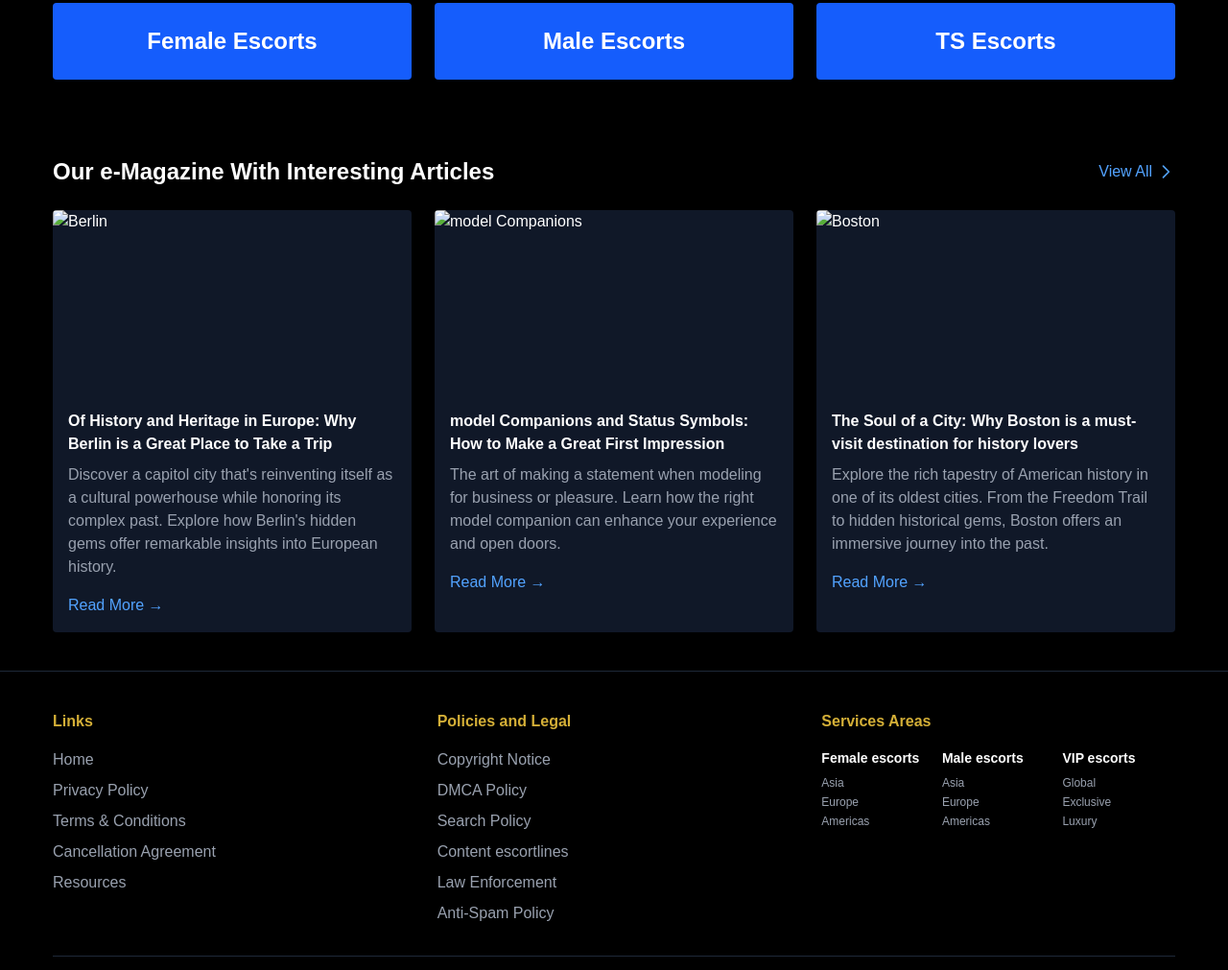
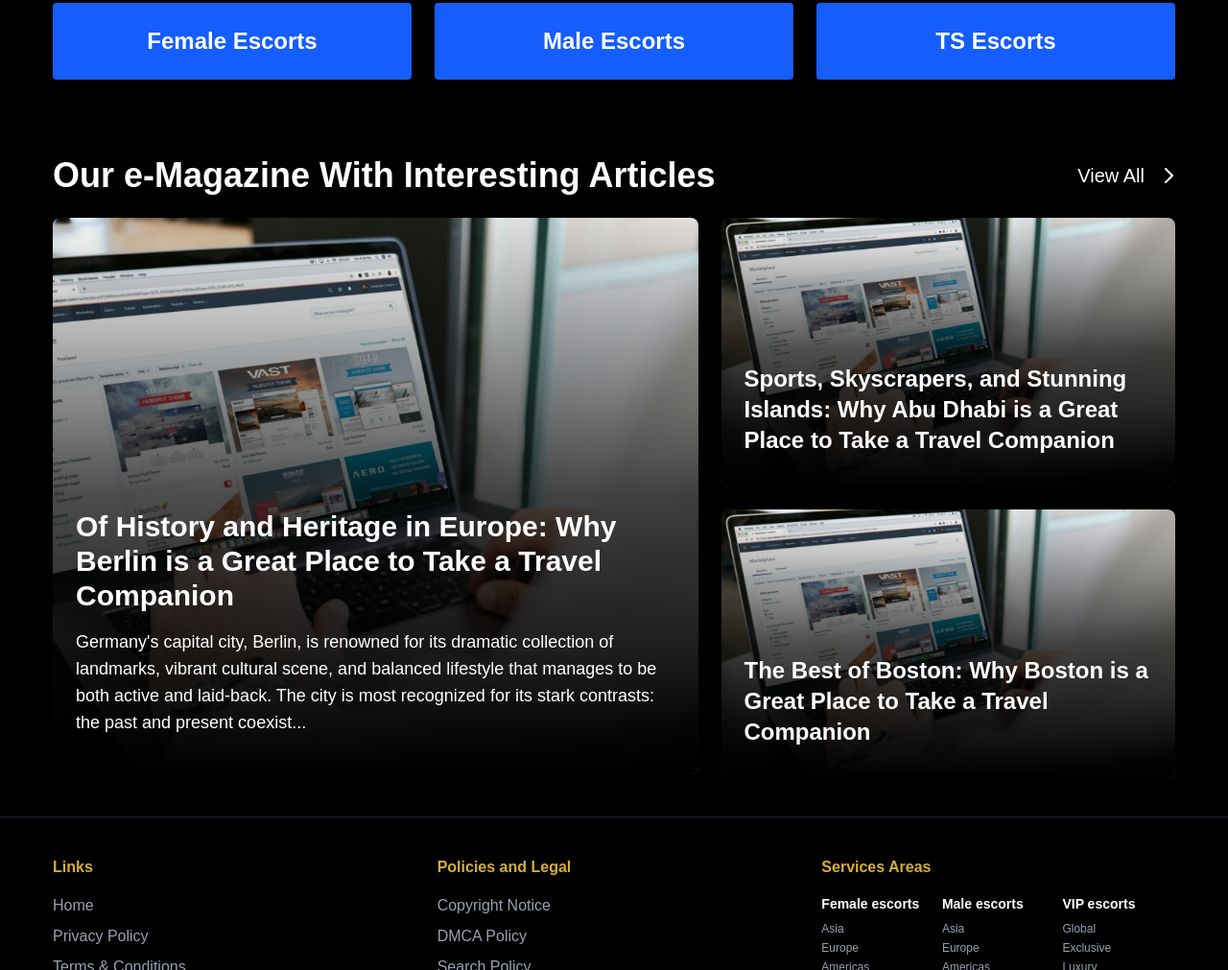
Before and after one commit to emacodebase25/Manila-escort, a plain HTML site: page index.html in a window 1280 px wide. Shown: the part 3596-4607 px from the top of the page at 96% size. Drawn offline with nearby package versions, Linux system fonts and the light colour scheme.

Commit message:
update in ui

```diff
--- a/index.css
+++ b/index.css
@@ -357,3 +357,17 @@
       padding: 1rem;
     }
   }
+
+  @media (max-width: 640px) {
+    .container h2 {
+      font-size: 1.75rem;
+    }
+
+    .lg\:col-span-7 h3 {
+      font-size: 1.5rem;
+    }
+
+    .lg\:col-span-5 h3 {
+      font-size: 1.25rem;
+    }
+  }
--- a/index.html
+++ b/index.html
@@ -447,47 +447,51 @@
         </div>
       </div>
   </section>
+
   <!-- model Magazine Section -->
 <section class="py-10 bg-black">
   <div class="container mx-auto px-4">
     <div class="flex justify-between items-center mb-6">
-        <h2 class="text-2xl font-bold">Our e-Magazine With Interesting Articles</h2>
-        <a href="#" class="text-blue-400 hover:text-blue-300 flex items-center">
+      <h2 class="text-4xl font-bold text-white">Our e-Magazine With Interesting Articles</h2>
+      <a href="#" class="text-white hover:text-gray-300 flex items-center text-xl">
         View All
-          <svg class="w-5 h-5 ml-1" fill="none" stroke="currentColor" viewBox="0 0 24 24" xmlns="http://www.w3.org/2000/svg">
-            <path stroke-linecap="round" stroke-linejoin="round" stroke-width="2" d="M9 5l7 7-7 7"></path>
+        <svg class="w-6 h-6 ml-2" fill="none" stroke="currentColor" viewBox="0 0 24 24" xmlns="http://www.w3.org/2000/svg">
+          <path stroke-linecap="round" stroke-linejoin="round" stroke-width="2" d="M14 5l7 7-7 7"></path>
         </svg>
       </a>
     </div>
 
-      <div class="grid grid-cols-1 md:grid-cols-3 gap-6">
-        <!-- Article 1 -->
-        <div class="bg-gray-900 rounded overflow-hidden">
-          <img src="/api/placeholder/400/250" alt="Berlin" class="w-full h-48 object-cover">
-          <div class="p-4">
-            <h3 class="font-bold mb-2">Of History and Heritage in Europe: Why Berlin is a Great Place to Take a Trip</h3>
-            <p class="text-gray-400 mb-4">Discover a capitol city that's reinventing itself as a cultural powerhouse while honoring its complex past. Explore how Berlin's hidden gems offer remarkable insights into European history.</p>
-            <a href="#" class="text-blue-400 hover:text-blue-300">Read More →</a>
+    <div class="grid grid-cols-1 lg:grid-cols-12 gap-6">
+      <!-- Featured Article (Left) -->
+      <div class="lg:col-span-7 relative h-[580px] overflow-hidden rounded-lg">
+        <img src="images/magazine.jpg" alt="Berlin Museum" class="w-full h-full object-cover">
+        <div class="absolute inset-0 bg-gradient-to-t from-black via-black/70 to-transparent"></div>
+        <div class="absolute bottom-0 left-0 p-6 text-white">
+          <h3 class="text-3xl font-bold mb-4">Of History and Heritage in Europe: Why Berlin is a Great Place to Take a Travel Companion</h3>
+          <p class="text-lg mb-4">
+            Germany's capital city, Berlin, is renowned for its dramatic collection of landmarks, vibrant cultural scene, and balanced lifestyle that manages to be both active and laid-back. The city is most recognized for its stark contrasts: the past and present coexist...
+          </p>
         </div>
       </div>
 
+      <!-- Right Column Articles -->
+      <div class="lg:col-span-5 flex flex-col space-y-6">
         <!-- Article 2 -->
-        <div class="bg-gray-900 rounded overflow-hidden">
-          <img src="/api/placeholder/400/250" alt="model Companions" class="w-full h-48 object-cover">
-          <div class="p-4">
-            <h3 class="font-bold mb-2">model Companions and Status Symbols: How to Make a Great First Impression</h3>
-            <p class="text-gray-400 mb-4">The art of making a statement when modeling for business or pleasure. Learn how the right model companion can enhance your experience and open doors.</p>
-            <a href="#" class="text-blue-400 hover:text-blue-300">Read More →</a>
+        <div class="relative h-[280px] overflow-hidden rounded-lg">
+          <img src="images/magazine.jpg" alt="Abu Dhabi" class="w-full h-full object-cover">
+          <div class="absolute inset-0 bg-gradient-to-t from-black via-black/70 to-transparent"></div>
+          <div class="absolute bottom-0 left-0 p-6 text-white">
+            <h3 class="text-2xl font-bold mb-2">Sports, Skyscrapers, and Stunning Islands: Why Abu Dhabi is a Great Place to Take a Travel Companion</h3>
           </div>
         </div>
 
         <!-- Article 3 -->
-        <div class="bg-gray-900 rounded overflow-hidden">
-          <img src="/api/placeholder/400/250" alt="Boston" class="w-full h-48 object-cover">
-          <div class="p-4">
-            <h3 class="font-bold mb-2">The Soul of a City: Why Boston is a must-visit destination for history lovers</h3>
-            <p class="text-gray-400 mb-4">Explore the rich tapestry of American history in one of its oldest cities. From the Freedom Trail to hidden historical gems, Boston offers an immersive journey into the past.</p>
-            <a href="#" class="text-blue-400 hover:text-blue-300">Read More →</a>
+        <div class="relative h-[280px] overflow-hidden rounded-lg">
+          <img src="images/magazine.jpg" alt="Boston" class="w-full h-full object-cover">
+          <div class="absolute inset-0 bg-gradient-to-t from-black via-black/70 to-transparent"></div>
+          <div class="absolute bottom-0 left-0 p-6 text-white">
+            <h3 class="text-2xl font-bold mb-2">The Best of Boston: Why Boston is a Great Place to Take a Travel Companion</h3>
+          </div>
         </div>
       </div>
     </div>
```
Also changed, not shown: images/magazine.jpg (added). Lines whose indentation alone changed are shown as unchanged.
